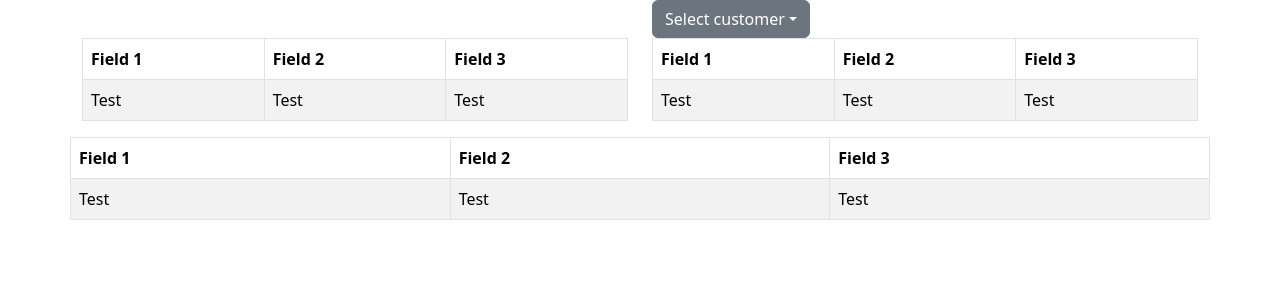
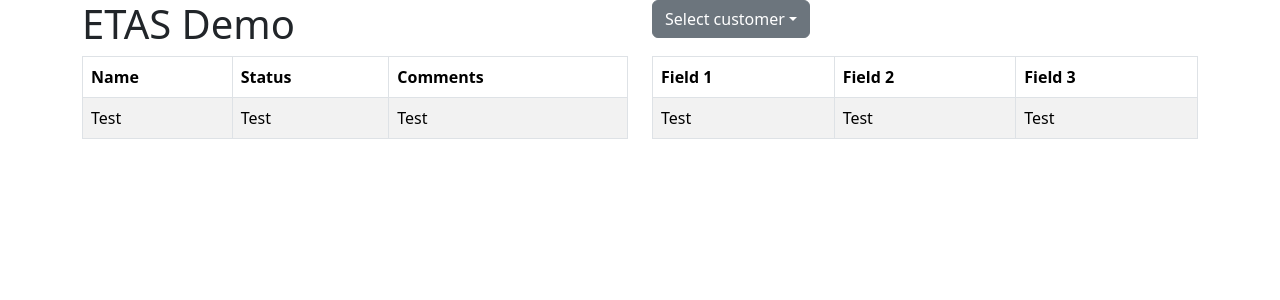
Before and after one commit to chknslaya/data-aggregator, a React (Create React App) app: page / in a window 1280 px wide. Shown: the top 300 px of the page. Built offline with nearby package versions, Linux system fonts and the light colour scheme.

Commit message:
Base demo version

```diff
--- a/src/App.js
+++ b/src/App.js
@@ -1,5 +1,6 @@
 import './App.css';
-import CustomerTable from './CustomerTable.js';
+import LicensesTable from './LicensesTable.js';
+import PurchasesTable from './PurchasesTable.js';
 import CustomerDropdown from './CustomerDropdown.js';
 import {Container, Row, Col} from 'react-bootstrap'
 
@@ -7,17 +8,18 @@ function App() {
   return (
   <Container>
     <Row>
-      <Col></Col>
+      <Col>
+        <h1>
+          ETAS Demo
+        </h1>
+      </Col>
       <Col>
         <CustomerDropdown align="right"></CustomerDropdown>
       </Col>
     </Row>
     <Row>
-      <Col><CustomerTable></CustomerTable></Col>
-      <Col><CustomerTable></CustomerTable></Col>
-    </Row>
-    <Row>
-      <CustomerTable></CustomerTable>
+      <Col><LicensesTable></LicensesTable></Col>
+      <Col><PurchasesTable></PurchasesTable></Col>
     </Row>
     </Container>
   );
--- /dev/null
+++ b/src/LicensesTable.js
@@ -0,0 +1,24 @@
+import Table from 'react-bootstrap/Table';
+
+function LicensesTable() {
+    return (
+        <Table striped bordered hover>
+            <thead>
+                <tr>
+                    <th>Name</th>
+                    <th>Status</th>
+                    <th>Comments</th>
+                </tr>
+            </thead>
+            <tbody>
+                <tr>
+                    <td>Test</td>
+                    <td>Test</td>
+                    <td>Test</td>
+                </tr>
+            </tbody>
+        </Table>
+    )
+}
+
+export default LicensesTable
--- a/src/CustomerTable.js
+++ b/src/PurchasesTable.js
@@ -1,6 +1,6 @@
 import Table from 'react-bootstrap/Table';
 
-function CustomerTable() {
+function PurchasesTable() {
     return (
         <Table striped bordered hover>
             <thead>
@@ -21,4 +21,4 @@ function CustomerTable() {
     )
 }
 
-export default CustomerTable
+export default PurchasesTable
```
Also changed, not shown: 1 other file (tests, documents, lock files or other folders).
